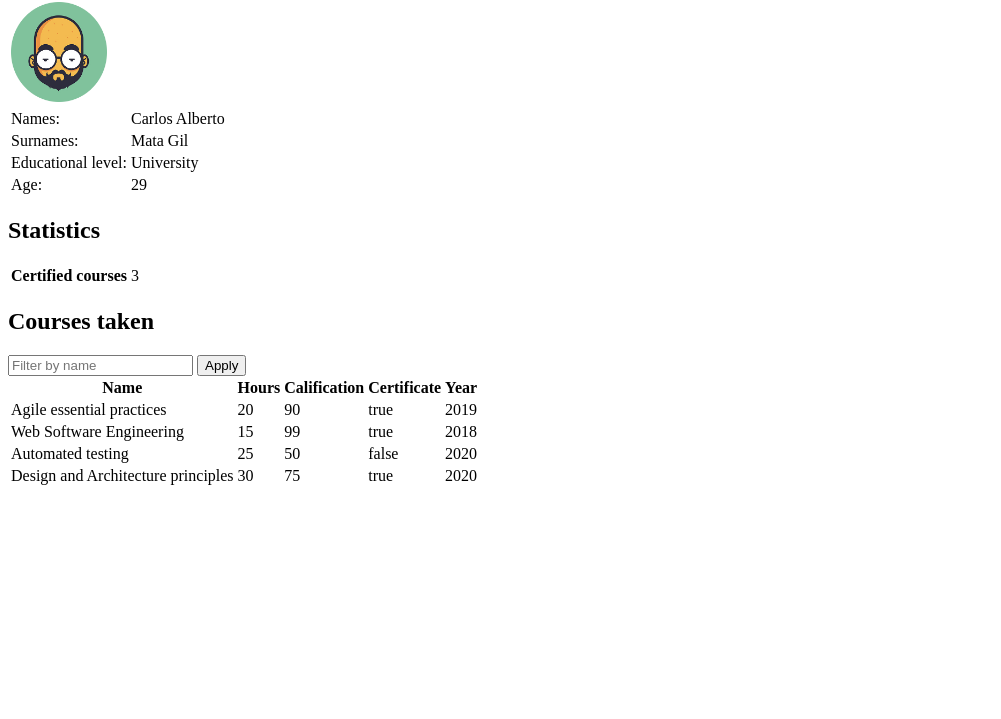
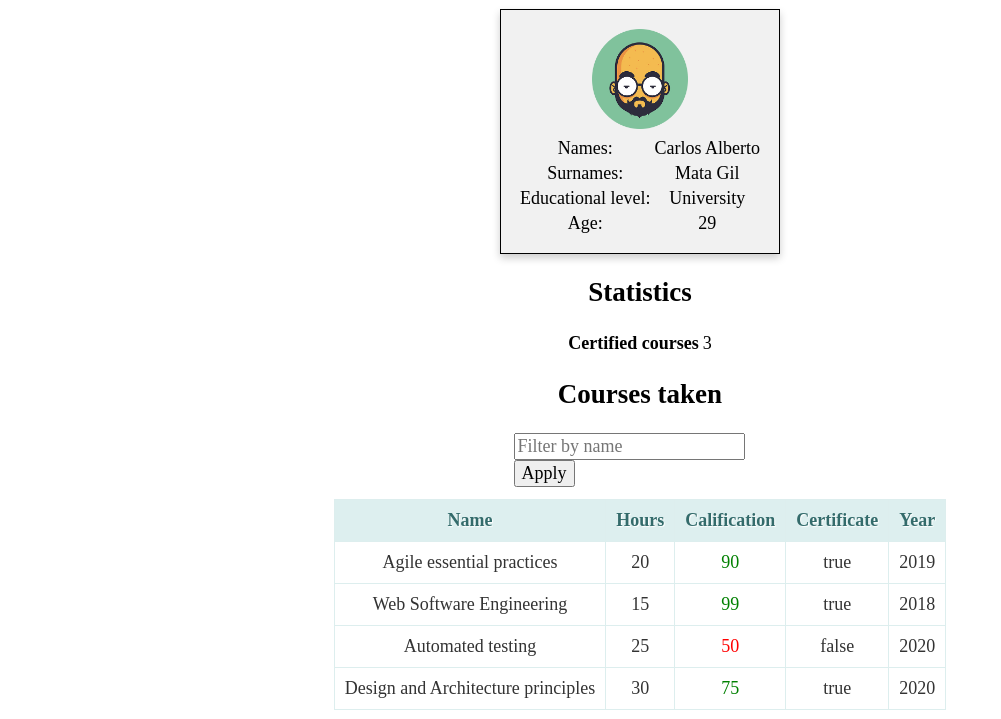
Before and after one commit to CeuxDruman/TypeScript-Basics, a plain HTML site: page index.html in a window 1280 px wide. Shown: the part 81-800 px from the top of the page, without its empty margins (0-1001 px from the left). Drawn offline with Linux system fonts and the light colour scheme; a web font is replaced by a local one.

Commit message:
Map function and applying styles

```diff
--- a/index.html
+++ b/index.html
@@ -6,6 +6,7 @@
     <title>TypeScript Project</title>
     <link rel="icon" href="data:,">
     <meta name='viewport' content='width=device-width, initial-scale=1'>
+    <link rel="stylesheet" type="text/css" href="style.css">
     <script type="module" src='./scripts/main.js'></script>
 </head>
 <body>
@@ -14,8 +15,10 @@
     <h2>Statistics</h2>
     <table class="table" id="statistics"></table>
     <h2>Courses taken</h2>
-    <input type="text" class="form-control" id="search-text" placeholder="Filter by name">
-    <button type="button" class="btn btn-success" id="filter-button">Apply</button>
+    <div class="filter">
+        <input type="text" class="form-control" id="search-text" placeholder="Filter by name">
+        <button type="button" class="btn btn-success" id="filter-button">Apply</button>
+    </div>
     <table class="table" id="courses">
         <thead class="thead-dark">
             <tr>
--- a/scripts/main.js
+++ b/scripts/main.js
@@ -45,11 +45,14 @@ function showStatistics(learner) {
 }
 function showLearnerCourses(courses) {
     var coursesTbody = document.createElement("tbody");
+    var state = courses.map(function (c) { return (c.calification > 60) ? 'green' : 'red'; });
+    var index = 0;
     for (var _i = 0, courses_1 = courses; _i < courses_1.length; _i++) {
         var course = courses_1[_i];
         var trElement = document.createElement("tr");
-        trElement.innerHTML = "<td>" + course.name + "</td>\n        <td>" + course.hours + "</td>\n        <td>" + course.calification + "</td>\n        <td>" + course.certified + "</td>\n        <td>" + course.year + "</td>";
+        trElement.innerHTML = "<td>" + course.name + "</td>\n        <td>" + course.hours + "</td>\n        <td style=\"color: " + state[index] + "\">" + course.calification + "</td>\n        <td>" + course.certified + "</td>\n        <td>" + course.year + "</td>";
         coursesTbody.appendChild(trElement);
+        index++;
     }
     coursesTable.appendChild(coursesTbody);
 }
--- /dev/null
+++ b/style.css
@@ -0,0 +1,66 @@
+@import url('https://fonts.googleapis.com/css?family=B612');
+
+h1, h2 {
+    text-align: center;
+}
+
+body {
+    font-family: "B612";
+    font-size: 18px;
+  }
+
+#learner {
+    box-shadow: 0 4px 8px 0 rgba(0, 0, 0, 0.2); /* this adds the "card" effect */
+    padding: 16px;
+    text-align: center;
+    background-color: #f1f1f1;
+    border: solid 1px;
+    margin-left: auto;
+    margin-right: auto;
+  }
+#learner tbody tr {
+    text-align: center;
+    border: solid 1px;
+}
+
+#statistics {
+    text-align: center;
+    margin-left: auto;
+    margin-right: auto;
+}
+
+button, input {
+    display: inline-block;
+    font-family: "B612";
+    font-size: 18px;
+}
+.filter {
+    position: relative;
+    margin-left: 40%;
+    margin-right: 40%;
+    margin-top: 1%;
+    margin-bottom: 1%;
+}
+
+#courses {
+    border: solid 1px #DDEEEE;
+    border-collapse: collapse;
+    border-spacing: 0;
+    margin-left: auto;
+    margin-right: auto;
+}
+#courses thead th {
+    background-color: #DDEFEF;
+    border: solid 1px #DDEEEE;
+    color: #336B6B;
+    padding: 10px;
+    text-align: center;
+    text-shadow: 1px 1px 1px #fff;
+}
+#courses tbody td {
+    border: solid 1px #DDEEEE;
+    color: #333;
+    padding: 10px;
+    text-align: center;
+    text-shadow: 1px 1px 1px #fff;
+}
```
Also changed, not shown: 1 other file.
